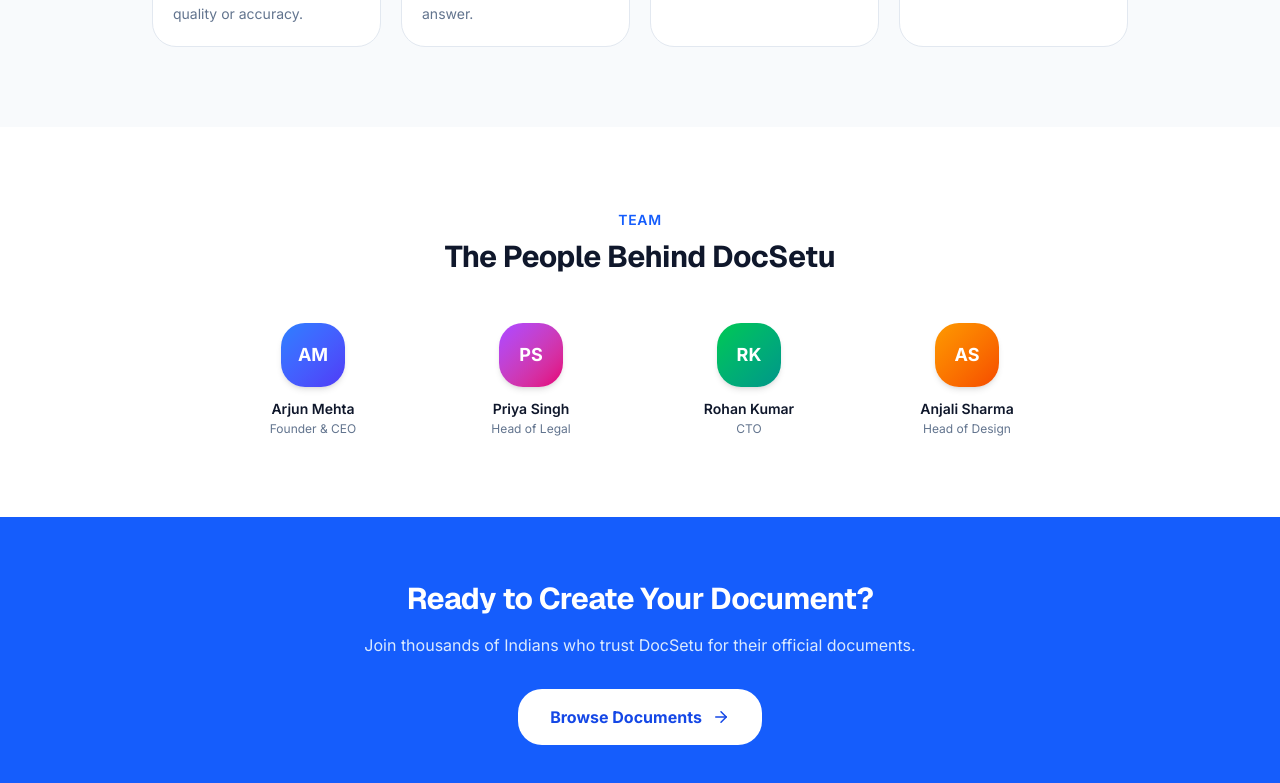
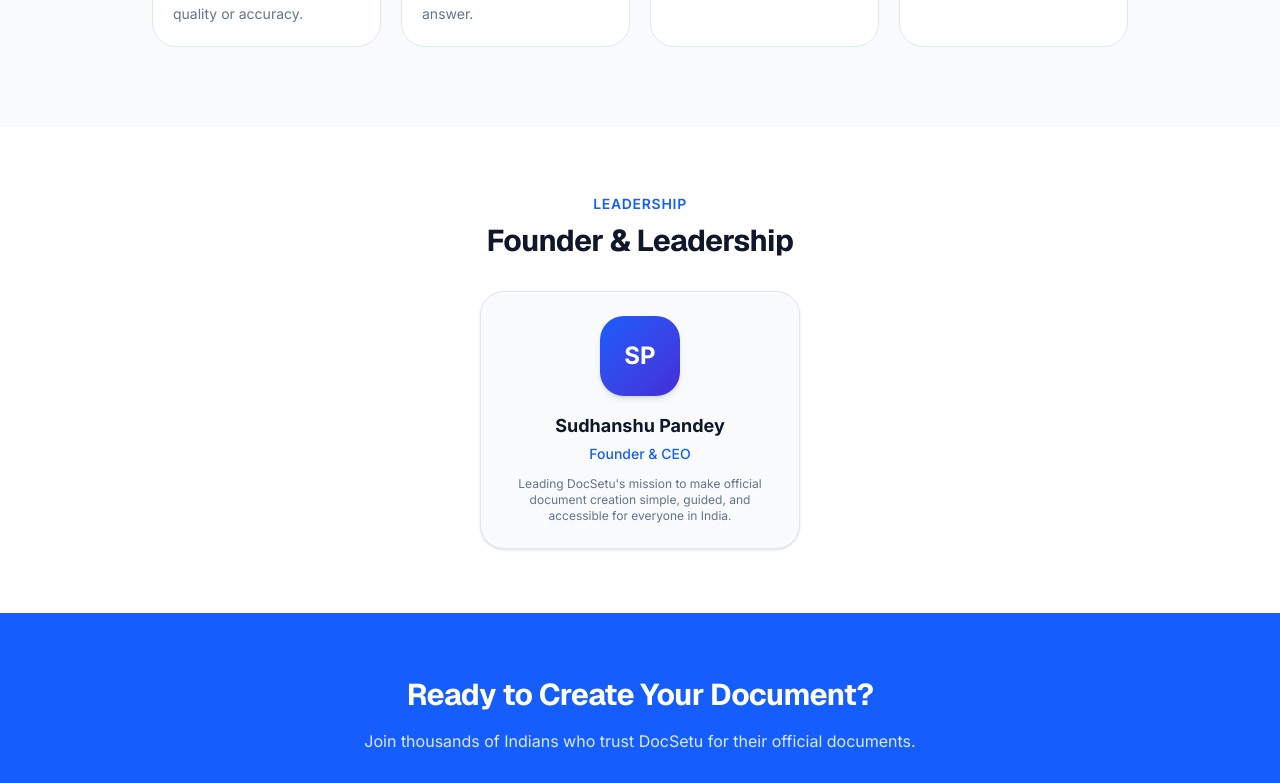
Before and after one commit to Sudhanshu7393/DocSetu, a Next.js app: page /about in a window 1280 px wide. Shown: the part 1400-2183 px from the top of the page. Built offline with nearby package versions, Linux system fonts and the light colour scheme.

Commit message:
Update Founder & CEO to Sudhanshu Pandey and set official helpline number to +91 73930 11350

```diff
--- a/src/app/about/page.tsx
+++ b/src/app/about/page.tsx
@@ -8,10 +8,7 @@
 };
 
 const team = [
-  { name: "Arjun Mehta", role: "Founder & CEO", initials: "AM", bg: "from-blue-500 to-indigo-600" },
-  { name: "Priya Singh", role: "Head of Legal", initials: "PS", bg: "from-purple-500 to-pink-600" },
-  { name: "Rohan Kumar", role: "CTO", initials: "RK", bg: "from-green-500 to-teal-600" },
-  { name: "Anjali Sharma", role: "Head of Design", initials: "AS", bg: "from-amber-500 to-orange-600" },
+  { name: "Sudhanshu Pandey", role: "Founder & CEO", initials: "SP", bg: "from-blue-600 to-indigo-700" },
 ];
 
 const values = [
@@ -82,20 +79,21 @@
         </div>
       </section>
 
-      {/* Team */}
-      <section className="max-w-4xl mx-auto px-4 sm:px-6 py-20">
-        <div className="text-center mb-12">
-          <span className="text-sm font-semibold text-blue-600 dark:text-blue-400 uppercase tracking-wider">Team</span>
-          <h2 className="text-3xl font-bold text-slate-900 dark:text-white mt-2">The People Behind DocSetu</h2>
+      {/* Leadership */}
+      <section className="max-w-4xl mx-auto px-4 sm:px-6 py-16 text-center">
+        <div className="mb-8">
+          <span className="text-sm font-semibold text-blue-600 dark:text-blue-400 uppercase tracking-wider">Leadership</span>
+          <h2 className="text-3xl font-bold text-slate-900 dark:text-white mt-2">Founder & Leadership</h2>
         </div>
-        <div className="grid grid-cols-2 sm:grid-cols-4 gap-6">
+        <div className="flex justify-center">
           {team.map((member) => (
-            <div key={member.name} className="text-center">
-              <div className={`w-16 h-16 rounded-2xl bg-gradient-to-br ${member.bg} flex items-center justify-center text-white font-bold text-lg mx-auto mb-3 shadow-md`}>
+            <div key={member.name} className="text-center p-6 bg-slate-50 dark:bg-slate-800/40 rounded-2xl border border-slate-200 dark:border-slate-700/60 max-w-xs w-full shadow-sm">
+              <div className={`w-20 h-20 rounded-2xl bg-gradient-to-br ${member.bg} flex items-center justify-center text-white font-bold text-2xl mx-auto mb-4 shadow-md`}>
                 {member.initials}
               </div>
-              <p className="font-semibold text-slate-900 dark:text-white text-sm">{member.name}</p>
-              <p className="text-xs text-slate-500 dark:text-slate-400 mt-0.5">{member.role}</p>
+              <p className="font-bold text-slate-900 dark:text-white text-lg">{member.name}</p>
+              <p className="text-sm text-blue-600 dark:text-blue-400 font-medium mt-1">{member.role}</p>
+              <p className="text-xs text-slate-500 dark:text-slate-400 mt-3">Leading DocSetu&apos;s mission to make official document creation simple, guided, and accessible for everyone in India.</p>
             </div>
           ))}
         </div>
--- a/src/app/contact/page.tsx
+++ b/src/app/contact/page.tsx
@@ -32,7 +32,7 @@
             </div>
             {[
               { icon: Mail, label: "Email", value: "support@docsetu.in", href: "mailto:support@docsetu.in" },
-              { icon: Phone, label: "Phone", value: "+91 98765 43210", href: "tel:+919876543210" },
+              { icon: Phone, label: "Phone", value: "+91 73930 11350", href: "tel:+917393011350" },
               { icon: MapPin, label: "Address", value: "New Delhi, India 110001", href: "#" },
             ].map(({ icon: Icon, label, value, href }) => (
               <a key={label} href={href} className="flex items-start gap-4 p-4 rounded-xl border border-slate-200 dark:border-slate-700 hover:border-blue-300 dark:hover:border-blue-600/50 transition-colors">
--- a/src/app/help/page.tsx
+++ b/src/app/help/page.tsx
@@ -122,8 +122,8 @@
             <a href="mailto:support@docsetu.in" className="inline-flex items-center gap-2 px-5 py-2.5 bg-blue-600 text-white text-sm font-semibold rounded-xl hover:bg-blue-700 transition-colors">
               <Mail size={15} /> Email Us
             </a>
-            <a href="tel:+919876543210" className="inline-flex items-center gap-2 px-5 py-2.5 border border-slate-200 dark:border-slate-700 text-slate-700 dark:text-slate-200 text-sm font-medium rounded-xl hover:bg-slate-50 dark:hover:bg-slate-800 transition-colors">
-              <Phone size={15} /> +91 98765 43210
+            <a href="tel:+917393011350" className="inline-flex items-center gap-2 px-5 py-2.5 border border-slate-200 dark:border-slate-700 text-slate-700 dark:text-slate-200 text-sm font-medium rounded-xl hover:bg-slate-50 dark:hover:bg-slate-800 transition-colors">
+              <Phone size={15} /> +91 73930 11350
             </a>
           </div>
         </div>
--- a/src/components/layout/Footer.tsx
+++ b/src/components/layout/Footer.tsx
@@ -57,7 +57,7 @@
               </div>
               <div className="flex items-center gap-2.5 text-sm text-slate-400">
                 <Phone size={13} className="text-blue-400" />
-                <span>+91 98765 43210</span>
+                <span>+91 73930 11350</span>
               </div>
               <div className="flex items-center gap-2.5 text-sm text-slate-400">
                 <MapPin size={13} className="text-blue-400" />
```
